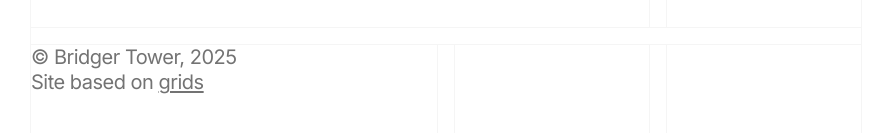
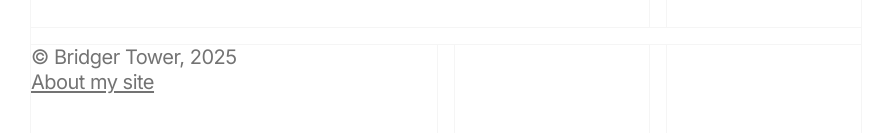
Before and after one commit to brijr/site, a Next.js app: page / in a window 1280 px wide. Shown: the part 883-1016 px from the top of the page, without its empty margins (194-1070 px from the left). Built offline with nearby package versions, Linux system fonts and the light colour scheme.

Commit message:
content: link to /site page on footer

```diff
--- a/app/page.tsx
+++ b/app/page.tsx
@@ -96,10 +96,7 @@ export default function HomePage() {
               <Child className="col-span-2 text-muted-foreground">
                 <p>© Bridger Tower, 2025</p>
                 <p>
-                  Site based on{" "}
-                  <a href="https://designbooks.org/grid-system-in-graphic-design">
-                    grids
-                  </a>
+                  <Link href="/site">About my site</Link>
                 </p>
               </Child>
               <Child />
```
